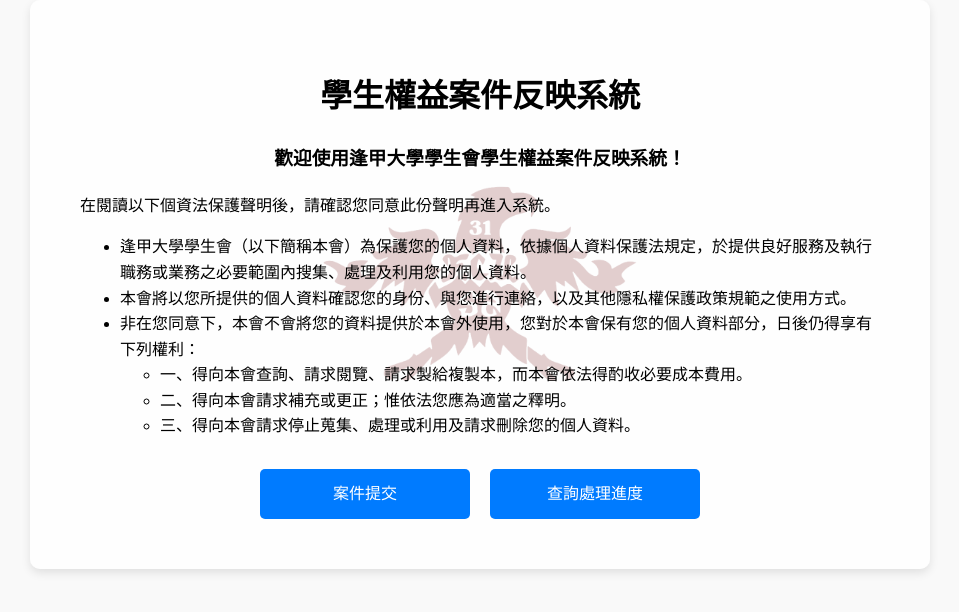
After one commit to kazanTW/sr-system, a Django app: page /home/ in a window 1280 px wide. The commit adds this page. Shown: the top 612 px of the page, without its empty margins (160-1119 px from the left). Run offline with Django 4.2, Linux system fonts and the light colour scheme.

Commit message:
Add home page and RWD support

```diff
--- /dev/null
+++ b/system/submissions/templates/index.html
@@ -0,0 +1,32 @@
+<!DOCTYPE html>
+<html lang="en">
+<head>
+    <meta charset="UTF-8">
+    <meta name="viewport" content="width=device-width, initial-scale=1.0">
+    <title>首頁</title>
+    <link rel="stylesheet" href="/static/styles.css">
+</head>
+<body>
+    <div class="container home-container">
+        <div class="logo-overlay">
+            <h1>學生權益案件反映系統</h1>
+            <h3>歡迎使用逢甲大學學生會學生權益案件反映系統！</h3>
+            <p>在閱讀以下個資法保護聲明後，請確認您同意此份聲明再進入系統。</p>
+            <ul>
+                <li>逢甲大學學生會（以下簡稱本會）為保護您的個人資料，依據個人資料保護法規定，於提供良好服務及執行職務或業務之必要範圍內搜集、處理及利用您的個人資料。</li>
+                <li>本會將以您所提供的個人資料確認您的身份、與您進行連絡，以及其他隱私權保護政策規範之使用方式。</li>
+                <li>非在您同意下，本會不會將您的資料提供於本會外使用，您對於本會保有您的個人資料部分，日後仍得享有下列權利：</li>
+                <ul>
+                    <li>一、得向本會查詢、請求閱覽、請求製給複製本，而本會依法得酌收必要成本費用。</li>
+                    <li>二、得向本會請求補充或更正；惟依法您應為適當之釋明。</li>
+                    <li>三、得向本會請求停止蒐集、處理或利用及請求刪除您的個人資料。</li>
+                </ul>
+            </ul>
+            <div class="button-container">
+                <a href="/submissions/submit" class="button">案件提交</a>
+                <a href="/submissions/status" class="button">查詢處理進度</a>
+            </div>
+        </div>
+    </div>
+</body>
+</html>
--- a/system/system/settings.py
+++ b/system/system/settings.py
@@ -110,11 +110,13 @@
 # Internationalization
 # https://docs.djangoproject.com/en/4.2/topics/i18n/
 
-LANGUAGE_CODE = 'en-us'
+LANGUAGE_CODE = 'zh-hant'
 
 TIME_ZONE = 'UTC'
 
 USE_I18N = True
+
+USE_L10N = True
 
 USE_TZ = True
 
--- /dev/null
+++ b/system/system/static/styles.css
@@ -0,0 +1,290 @@
+/* styles.css */
+
+/* 全體適用及提交頁面 */
+
+body {
+    font-family: Arial, sans-serif;
+    line-height: 1.6;
+    margin: 0;
+    padding: 0;
+    background-color: #f9f9f9;
+}
+
+/* 調整表單輸入框與容器的間距 */
+form {
+    display: flex;
+    flex-direction: column;
+    gap: 20px; /* 增加表單欄位間距 */
+}
+
+form label {
+    font-weight: bold;
+    margin-bottom: 5px;
+    color: #333;
+}
+
+form input[type="text"],
+form input[type="email"],
+form input[type="date"],
+form textarea,
+form select {
+    width: 100%;
+    padding: 10px;
+    border: 1px solid #ccc;
+    border-radius: 5px;
+    box-sizing: border-box; /* 確保寬度計算包含 padding */
+}
+
+form textarea {
+    resize: vertical; /* 允許垂直縮放 */
+}
+
+form input[type="text"]:focus,
+form input[type="email"]:focus,
+form input[type="date"]:focus,
+form textarea:focus,
+form select:focus {
+    border-color: #007bff; /* 聚焦時的邊框顏色 */
+    outline: none;
+    box-shadow: 0 0 5px rgba(0, 123, 255, 0.5); /* 聚焦時的外部陰影 *all*/
+}
+
+button[type="submit"] {
+    background-color: #28a745;
+    color: white;
+    padding: 12px 30px;
+    border: none;
+    border-radius: 5px;
+    cursor: pointer;
+    font-size: 16px;
+}
+
+button[type="submit"]:hover {
+    background-color: #218838;
+}
+
+/* 容器的內邊距調整 */
+.container {
+    max-width: 800px;
+    margin: 0 auto;
+    padding: 20px; /* 增加內邊距，避免內容直接貼邊 */
+    background-color: #f9f9f9;
+    box-shadow: 0 4px 10px rgba(0, 0, 0, 0.1);
+    border-radius: 10px;
+}
+
+/* 按鈕容器，使用 Flexbox 來居中 */
+.button-container {
+    display: flex;
+    justify-content: center;  /* 水平居中按鈕 */
+    gap: 20px;  /* 按鈕間距 */
+    margin-top: 30px;
+}
+
+.button-group {
+    display: flex;
+    gap: 20px;
+    margin-top: 20px;
+    justify-content: center;
+}
+
+/* 按鈕樣式 */
+.button {
+    display: inline-block;
+    padding: 12px 30px;
+    background-color: #007bff;
+    color: white;
+    text-decoration: none;
+    border-radius: 5px;
+    font-size: 16px;
+    text-align: center;
+    min-width: 150px;  /* 確保按鈕有最小寬度 */
+}
+
+.button:hover {
+    background-color: #0056b3;
+}
+
+/* 案件狀態查詢頁面 */
+.case-list ul {
+    list-style-type: none;
+    padding: 0;
+}
+
+.case-list li {
+    padding: 10px;
+    background-color: #f9f9f9;
+    border: 1px solid #ddd;
+    margin-bottom: 10px;
+    border-radius: 5px;
+}
+
+.case-list strong {
+    display: inline-block;
+    width: 120px;
+}
+
+/* 提交成功頁面 */
+.success-message {
+    text-align: center;
+    margin-top: 20px;
+    width: 100%;
+}
+
+.success-message h1 {
+    text-align: center;
+    margin: 0;
+    padding: 0;
+    font-size: 2rem;
+}
+
+
+/* 案件描述、回傳頁面樣式 */
+.case-info {
+    margin-top: 30px;
+}
+
+.case-info h3 {
+    font-size: 20px;
+    margin-bottom: 15px;
+    text-align: center;
+}
+
+.case-info p {
+    margin: 10px 0;
+}
+
+/* 首頁容器樣式 */
+.home-container {
+    position: relative;
+    text-align: left;
+    background-color: rgba(255, 255, 255, 0.8); /* 半透明背景 */
+    padding: 50px;
+    border-radius: 10px;
+}
+
+.home-container h3 {
+    text-align: center;
+}
+
+/* LOGO 浮水印背景 */
+.logo-overlay {
+    position: relative;
+    z-index: 1;
+}
+
+.home-container::before {
+    content: "";
+    position: absolute;
+    top: 0;
+    left: 0;
+    width: 100%;
+    height: 100%;
+    background-image: url('/static/images/logo.png'); /* 浮水印 LOGO 路徑 */
+    background-repeat: no-repeat;
+    background-position: center;
+    background-size: 40%; /* 根據需要調整 LOGO 大小 */
+    opacity: 0.2; /* LOGO 半透明效果 */
+    z-index: 0;
+}
+
+h1 {
+    text-align: center;
+}
+
+/* 響應式設計 - RWD */
+
+/* 小於 768px 的螢幕 */
+@media (max-width: 768px) {
+    .container {
+        max-width: 100%; /* 容器占滿螢幕寬度 */
+        padding: 15px;   /* 減少內邊距 */
+    }
+
+    form {
+        gap: 15px; /* 減少表單欄位間距 */
+    }
+
+    form input[type="text"],
+    form input[type="email"],
+    form input[type="date"],
+    form textarea,
+    form select {
+        font-size: 14px; /* 調整文字大小以適應小螢幕 */
+        padding: 8px;    /* 減少內部邊距 */
+    }
+
+    .button-container,
+    .button-group {
+        flex-direction: column; /* 按鈕垂直排列 */
+        align-items: center;    /* 確保按鈕居中 */
+    }
+
+    .button {
+        width: 100%; /* 按鈕占滿容器寬度 */
+        max-width: 300px; /* 設置最大寬度防止過大 */
+    }
+
+    h1 {
+        font-size: 2rem; /* 縮小標題字體大小 */
+    }
+
+    h2 {
+        font-size: 1.8rem;
+    }
+
+    h3 {
+        font-size: 1.6rem;
+    }
+
+    h5 {
+        font-size: 1.2rem;
+    }
+
+    .case-list li {
+        font-size: 14px; /* 縮小案件列表文字大小 */
+        padding: 8px;    /* 減少內邊距 */
+    }
+}
+
+/* 小於 480px 的螢幕 */
+@media (max-width: 480px) {
+    .container {
+        padding: 10px; /* 更緊湊的內邊距 */
+    }
+
+    form input[type="text"],
+    form input[type="email"],
+    form input[type="date"],
+    form textarea,
+    form select {
+        font-size: 12px; /* 進一步縮小文字大小 */
+        padding: 6px;    /* 減少內部邊距 */
+    }
+
+    h1 {
+        font-size: 1.8rem; /* 再次縮小標題字體大小 */
+    }
+
+    h2 {
+        font-size: 1.6rem;
+    }
+
+    h3 {
+        font-size: 1.4rem;
+    }
+
+    h5 {
+        font-size: 1.0rem;
+    }
+
+    .button {
+        font-size: 14px; /* 調整按鈕字體大小 */
+        padding: 10px 20px; /* 減少按鈕內邊距 */
+    }
+
+    .case-list li {
+        font-size: 12px; /* 更小的案件列表文字 */
+        padding: 6px;    /* 減少內邊距 */
+    }
+}
--- a/system/system/urls.py
+++ b/system/system/urls.py
@@ -17,9 +17,12 @@
 from django.conf import settings
 from django.conf.urls.static import static
 from django.contrib import admin
+from django.shortcuts import render, redirect
 from django.urls import include, path
 
 urlpatterns = [
+    path('', lambda request: redirect('home/')),
+    path('home/', lambda request: render(request, 'index.html'), name='home'),
     path('admin/', admin.site.urls),
     path('submissions/', include('submissions.urls')),
 ]
```
Also changed, not shown: system/submissions/templates/submissions/case_status.html (+33 -13 lines), system/submissions/templates/submissions/submit_form.html (+13 -10 lines), system/submissions/templates/submissions/success.html (+8 -4 lines), system/submissions/views.py (+5 -2 lines), system/evidence_files/photo_7_2024-11-16_13-25-33.jpg (deleted), system/evidence_files/photo_8_2024-11-16_13-25-33.jpg (deleted), system/evidence_files/photo_8_2024-11-16_13-25-33_Jloe96r.jpg (deleted), system/media/evidence_files/photo_6_2024-11-16_13-25-33.jpg (deleted), system/system/static/images/logo.png (added).
